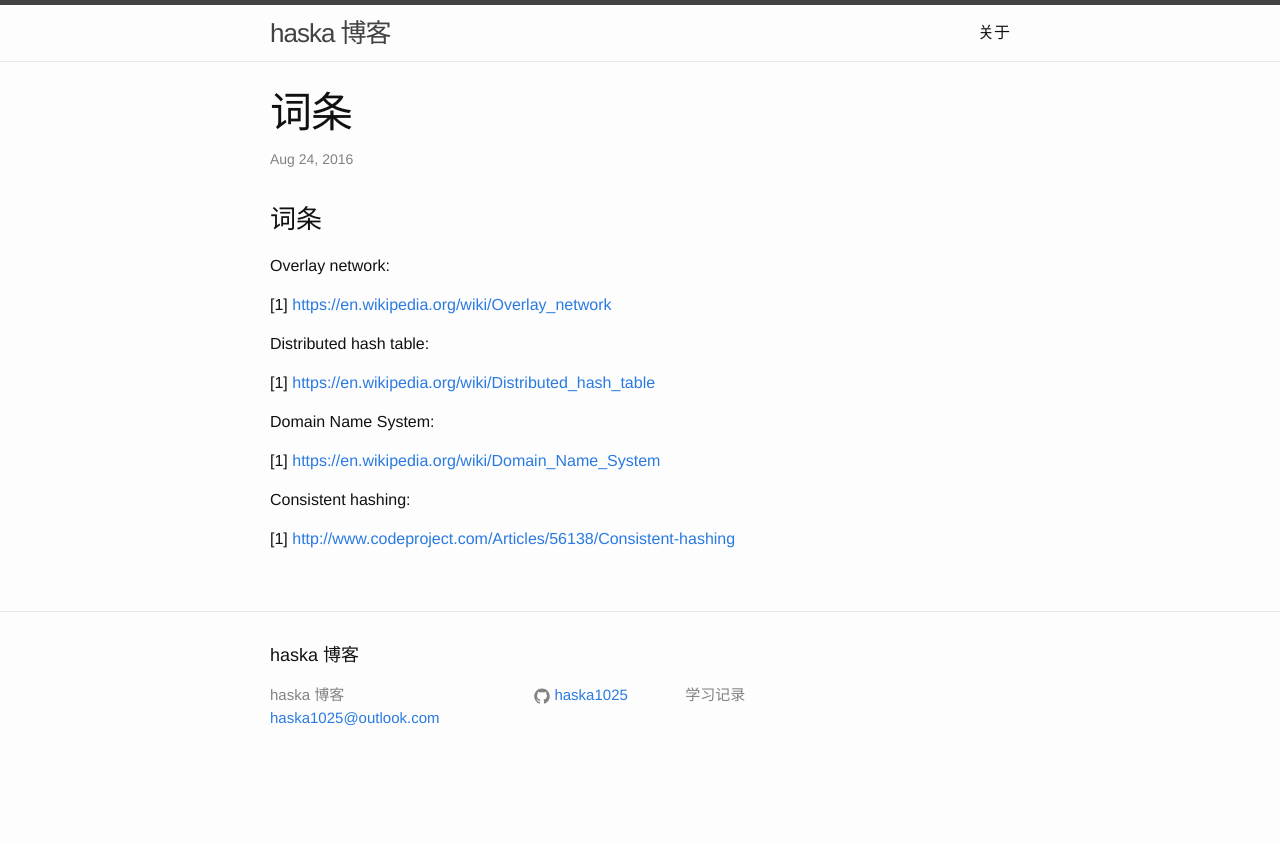
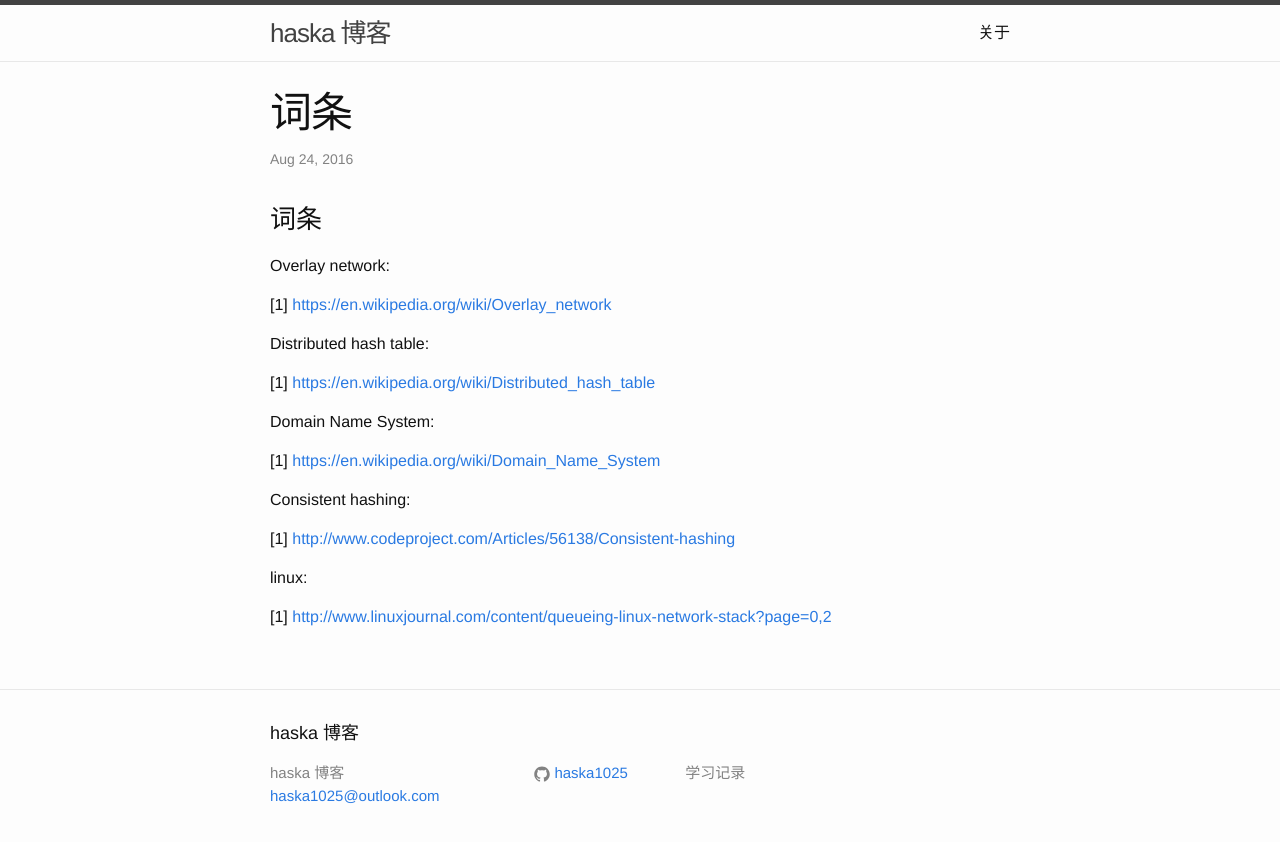
Before and after one commit to haska1025/haska1025.github.io, a Jekyll site: the page built from _posts/2016-08-24-terminology.md, in a window 1280 px wide. Shown: the top 842 px of the page. Built offline with Jekyll 4.4.1, drawn with Linux system fonts in a browser that asks for light colours.

Commit message:
Update 2016-08-24-terminology.md

```diff
--- a/_posts/2016-08-24-terminology.md
+++ b/_posts/2016-08-24-terminology.md
@@ -22,3 +22,7 @@ Domain Name System:
 Consistent hashing:
 
 [1] <http://www.codeproject.com/Articles/56138/Consistent-hashing>
+
+linux:
+
+[1] <http://www.linuxjournal.com/content/queueing-linux-network-stack?page=0,2>
```
